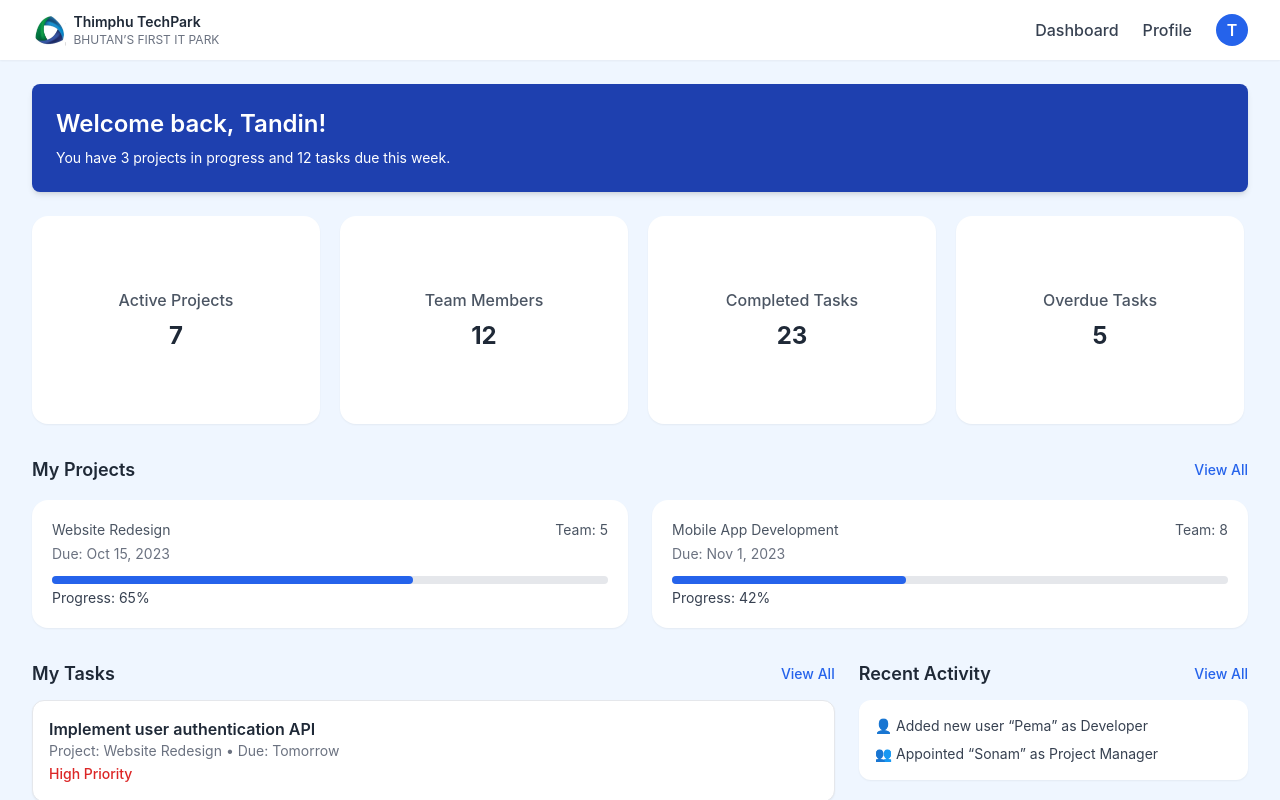
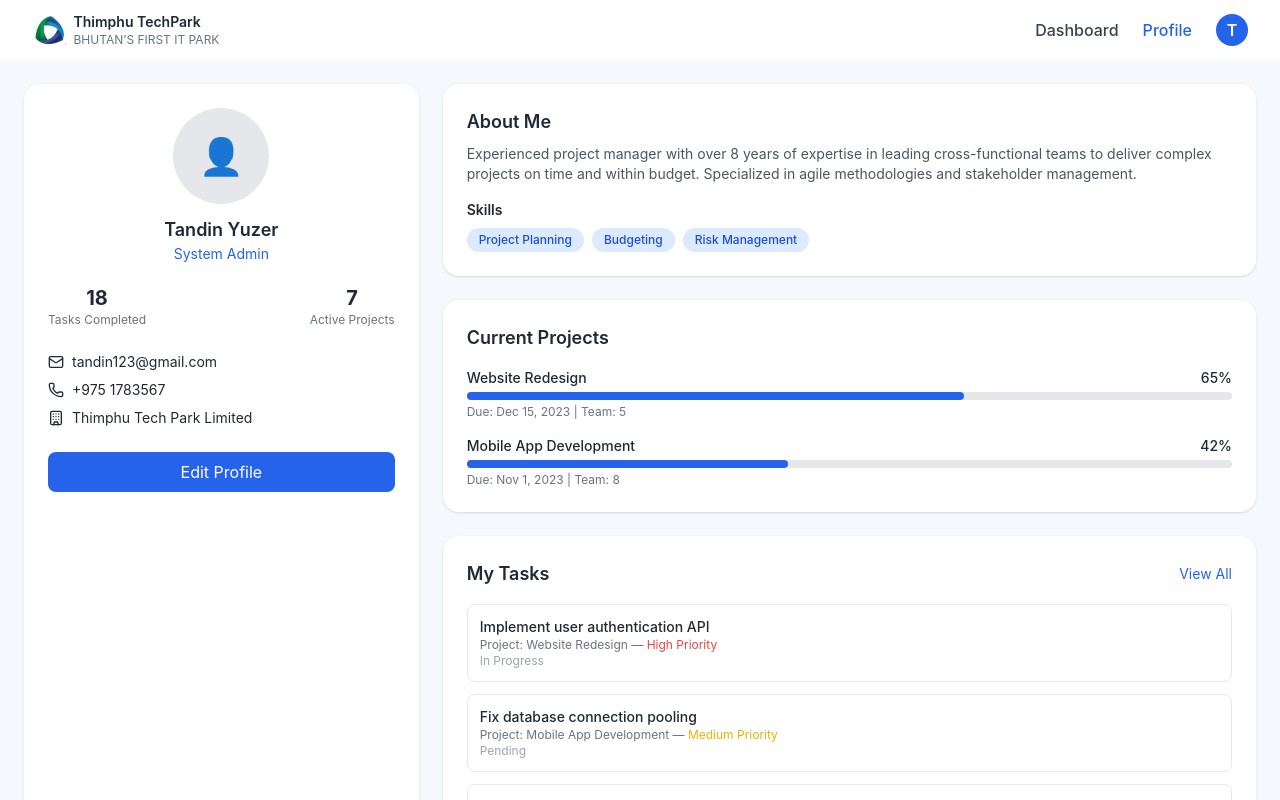
Before and after one commit to Yesheylhaden/Project_Management_System, a React (Vite) app: page /profile in a window 1280 px wide. Shown: the top 800 px of the page. Built offline with nearby package versions, Linux system fonts and the light colour scheme.

Commit message:
DeveloperProfile

```diff
--- a/package.json
+++ b/package.json
@@ -9,8 +9,10 @@
     "preview": "vite preview"
   },
   "dependencies": {
+    "lucide-react": "^0.546.0",
     "react": "^18.3.1",
-    "react-dom": "^18.3.1"
+    "react-dom": "^18.3.1",
+    "react-router-dom": "^7.9.4"
   },
   "devDependencies": {
     "@vitejs/plugin-react": "^4.3.1",
--- a/src/App.jsx
+++ b/src/App.jsx
@@ -1,12 +1,19 @@
+import { BrowserRouter as Router, Routes, Route } from "react-router-dom";
 import React from "react";
 import Navbar from "./components/Navbar";
-import Dashboard from "./pages/Dashboard";
+import DeveloperDashboard from "./pages/DeveloperDashboard";
+import DeveloperProfile from "./pages/DeveloperProfile";
 
 export default function App() {
   return (
-    <div className="min-h-screen bg-blue-50 text-gray-800">
-      <Navbar />
-      <Dashboard />
-    </div>
+    <Router>
+      <div className="min-h-screen bg-blue-50 text-gray-800">
+        <Navbar />
+        <Routes>
+          <Route path="/" element={<DeveloperDashboard />} />
+          <Route path="/profile" element={<DeveloperProfile />} />
+        </Routes>
+      </div>
+    </Router>
   );
 }
--- a/src/components/Navbar.jsx
+++ b/src/components/Navbar.jsx
@@ -1,7 +1,15 @@
 import React from "react";
+import { Link, useLocation } from "react-router-dom";
 import logo from '../assets/logo.png';
 
 export default function Navbar() {
+  const location = useLocation();
+
+  const navItems = [
+    { name: "Dashboard", path: "/" },
+    { name: "Profile", path: "/profile" },
+  ];
+
   return (
     <nav className="bg-white shadow-sm flex justify-between items-center px-8 py-3">
       <div className="flex items-center space-x-2">
@@ -15,13 +23,22 @@ export default function Navbar() {
           <p className="text-xs text-gray-500">BHUTAN’S FIRST IT PARK</p>
         </div>
       </div>
+
+      {/* Navigation Links */}
       <div className="flex space-x-6 text-gray-700 font-medium items-center">
-        <a href="#" className="hover:text-blue-600">
-          Dashboard
-        </a>
-        <a href="#" className="hover:text-blue-600">
-          Profile
-        </a>
+        {navItems.map((item) => (
+          <Link
+            key={item.name}
+            to={item.path}
+            className={`hover:text-blue-600 ${
+              location.pathname === item.path ? "text-blue-600" : ""
+            }`}
+          >
+            {item.name}
+          </Link>
+        ))}
+
+        {/* User Avatar */}
         <div className="bg-blue-600 text-white rounded-full w-8 h-8 flex items-center justify-center font-semibold">
           T
         </div>
--- a/src/pages/Dashboard.jsx
+++ b/src/pages/DeveloperDashboard.jsx
@@ -1,3 +1,4 @@
+import { Link } from "react-router-dom";
 import React from "react";
 import DashboardCard from "../components/DashboardCard";
 import ProgressBar from "../components/ProgressBar";
@@ -26,9 +27,9 @@ export default function Dashboard() {
       <section className="mx-8 mt-8">
         <div className="flex justify-between items-center">
           <h2 className="text-lg font-semibold">My Projects</h2>
-          <a href="#" className="text-blue-600 text-sm font-medium">
+          <Link to="#" className="text-blue-600 text-sm font-medium">
             View All
-          </a>
+          </Link>
         </div>
         <div className="flex gap-6 mt-4">
           <ProgressBar
@@ -51,9 +52,9 @@ export default function Dashboard() {
         <div className="col-span-2">
           <div className="flex justify-between items-center">
             <h2 className="text-lg font-semibold">My Tasks</h2>
-            <a href="#" className="text-blue-600 text-sm font-medium">
+            <Link to="#" className="text-blue-600 text-sm font-medium">
               View All
-            </a>
+            </Link>
           </div>
           <div className="mt-3">
             <TaskItem
@@ -80,9 +81,9 @@ export default function Dashboard() {
         <div>
           <div className="flex justify-between items-center">
             <h2 className="text-lg font-semibold">Recent Activity</h2>
-            <a href="#" className="text-blue-600 text-sm font-medium">
+            <Link to="#" className="text-blue-600 text-sm font-medium">
               View All
-            </a>
+            </Link>
           </div>
           <div className="bg-white mt-3 p-4 rounded-xl shadow-sm">
             <ul className="text-sm text-gray-700 space-y-2">
--- /dev/null
+++ b/src/pages/DeveloperProfile.jsx
@@ -0,0 +1,189 @@
+import React from "react";
+import { Mail, Phone, Building } from "lucide-react";
+
+const DeveloperProfile = () => {
+  const projects = [
+    { title: "Website Redesign", due: "Dec 15, 2023", team: 5, progress: 65 },
+    { title: "Mobile App Development", due: "Nov 1, 2023", team: 8, progress: 42 },
+  ];
+
+  const tasks = [
+    {
+      title: "Implement user authentication API",
+      project: "Website Redesign",
+      priority: "High",
+      status: "In Progress",
+    },
+    {
+      title: "Fix database connection pooling",
+      project: "Mobile App Development",
+      priority: "Medium",
+      status: "Pending",
+    },
+    {
+      title: "Code review for payment module",
+      project: "E-commerce",
+      priority: "Low",
+      status: "Completed",
+    },
+  ];
+
+  const activities = [
+    "Added new user 'Pemal' as Developer",
+    "Appointed 'Sonam' as Project Manager",
+  ];
+
+  const getPriorityColor = (priority) => {
+    switch (priority) {
+      case "High":
+        return "text-red-500";
+      case "Medium":
+        return "text-yellow-500";
+      case "Low":
+        return "text-green-500";
+      default:
+        return "text-gray-500";
+    }
+  };
+
+  return (
+    <div className="min-h-screen bg-[#f5f8fc] p-6">
+      <div className="max-w-7xl mx-auto grid md:grid-cols-3 gap-6">
+        {/* Sidebar */}
+        <div className="bg-white rounded-2xl shadow p-6 flex flex-col items-center">
+          <div className="w-24 h-24 rounded-full bg-gray-200 flex items-center justify-center text-4xl text-gray-400">
+            👤
+          </div>
+          <h2 className="mt-3 text-lg font-semibold">Tandin Yuzer</h2>
+          <p className="text-blue-600 text-sm">System Admin</p>
+
+          <div className="flex justify-between w-full mt-5 text-center">
+            <div>
+              <p className="text-xl font-bold">18</p>
+              <p className="text-xs text-gray-500">Tasks Completed</p>
+            </div>
+            <div>
+              <p className="text-xl font-bold">7</p>
+              <p className="text-xs text-gray-500">Active Projects</p>
+            </div>
+          </div>
+
+          <div className="mt-6 space-y-2 text-sm w-full">
+            <p className="flex items-center gap-2">
+              <Mail size={16} /> tandin123@gmail.com
+            </p>
+            <p className="flex items-center gap-2">
+              <Phone size={16} /> +975 1783567
+            </p>
+            <p className="flex items-center gap-2">
+              <Building size={16} /> Thimphu Tech Park Limited
+            </p>
+          </div>
+
+          <button className="mt-6 w-full bg-blue-600 hover:bg-blue-700 text-white py-2 rounded-lg transition">
+            Edit Profile
+          </button>
+        </div>
+
+        {/* Main Profile Content */}
+        <div className="md:col-span-2 space-y-6">
+          {/* About Me */}
+          <section className="bg-white p-6 rounded-2xl shadow">
+            <h3 className="text-lg font-semibold mb-2">About Me</h3>
+            <p className="text-gray-600 text-sm">
+              Experienced project manager with over 8 years of expertise in
+              leading cross-functional teams to deliver complex projects on time
+              and within budget. Specialized in agile methodologies and
+              stakeholder management.
+            </p>
+
+            <h4 className="mt-4 font-semibold text-sm mb-2">Skills</h4>
+            <div className="flex flex-wrap gap-2">
+              {["Project Planning", "Budgeting", "Risk Management"].map(
+                (skill) => (
+                  <span
+                    key={skill}
+                    className="bg-blue-100 text-blue-700 px-3 py-1 text-xs font-medium rounded-full"
+                  >
+                    {skill}
+                  </span>
+                )
+              )}
+            </div>
+          </section>
+
+          {/* Current Projects */}
+          <section className="bg-white p-6 rounded-2xl shadow">
+            <h3 className="text-lg font-semibold mb-4">Current Projects</h3>
+            <div className="space-y-4">
+              {projects.map((p, index) => (
+                <div key={index}>
+                  <div className="flex justify-between text-sm font-medium mb-1">
+                    <p>{p.title}</p>
+                    <p>{p.progress}%</p>
+                  </div>
+                  <div className="w-full bg-gray-200 rounded-full h-2">
+                    <div
+                      className="bg-blue-600 h-2 rounded-full"
+                      style={{ width: `${p.progress}%` }}
+                    />
+                  </div>
+                  <p className="text-xs text-gray-500 mt-1">
+                    Due: {p.due} | Team: {p.team}
+                  </p>
+                </div>
+              ))}
+            </div>
+          </section>
+
+          {/* My Tasks */}
+          <section className="bg-white p-6 rounded-2xl shadow">
+            <div className="flex justify-between mb-4">
+              <h3 className="text-lg font-semibold">My Tasks</h3>
+              <button className="text-blue-600 text-sm hover:underline">
+                View All
+              </button>
+            </div>
+
+            <div className="space-y-3">
+              {tasks.map((t, i) => (
+                <div
+                  key={i}
+                  className="border p-3 rounded-lg hover:bg-gray-50 transition"
+                >
+                  <p className="text-sm font-medium">{t.title}</p>
+                  <p className="text-xs text-gray-500">
+                    Project: {t.project} —{" "}
+                    <span className={getPriorityColor(t.priority)}>
+                      {t.priority} Priority
+                    </span>
+                  </p>
+                  <p className="text-xs text-gray-400">{t.status}</p>
+                </div>
+              ))}
+            </div>
+          </section>
+
+          {/* Recent Activity */}
+          <section className="bg-white p-6 rounded-2xl shadow">
+            <div className="flex justify-between mb-4">
+              <h3 className="text-lg font-semibold">Recent Activity</h3>
+              <button className="text-blue-600 text-sm hover:underline">
+                View All
+              </button>
+            </div>
+            <ul className="space-y-2 text-sm text-gray-700">
+              {activities.map((a, i) => (
+                <li key={i} className="border-b pb-2">
+                  {a}
+                </li>
+              ))}
+            </ul>
+          </section>
+        </div>
+      </div>
+    </div>
+  );
+};
+
+export default DeveloperProfile;
```
Also changed, not shown: 2 other files (tests, documents, lock files or other folders).
